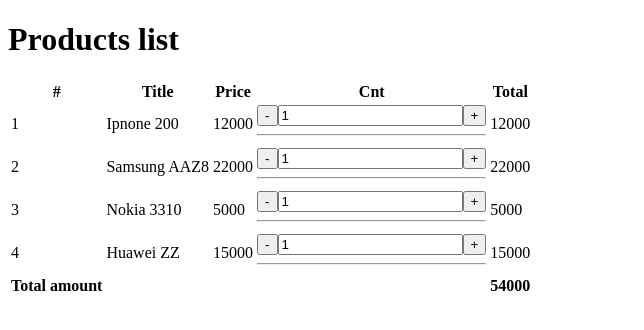
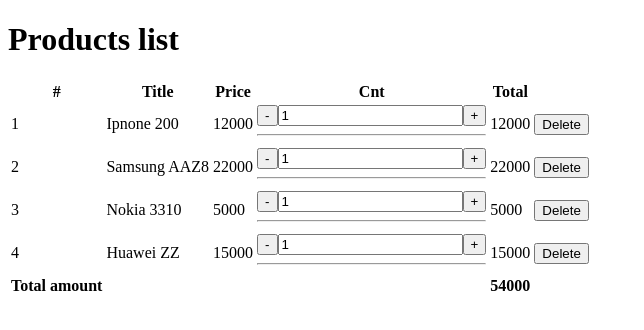
Before and after one commit to Eltach00/react-course, a React app: page / in a window 1280 px wide. Shown: the top 330 px of the page, without its empty margins (0-644 px from the left). Built offline with nearby package versions, Linux system fonts and the light colour scheme.

Commit message:
2-nd hometask is done

```diff
--- a/src/App.js
+++ b/src/App.js
@@ -4,8 +4,12 @@
 export default function(){
 	let [ products, setProducts ] = useState(productsStub());
 
-	let setCnt = (id, cnt) => {
+	const setCnt = (id, cnt) => {
 		setProducts(products.map(pr => pr.id != id ? pr : ({ ...pr, cnt })));
+	}
+
+	const handleDelete = (id) => {
+		setProducts( products.filter( pr => pr.id !== id ))
 	}
 
 	return <div className="tableProduct">
@@ -28,6 +32,7 @@
 							<MinMax max={pr.rest} current={pr.cnt} onChange={cnt => setCnt(pr.id, cnt)} />
 						</td>
 						<td>{ pr.price * pr.cnt }</td>
+						<td> <button onClick= { e => handleDelete( pr.id )} > Delete</button> </td>
 					</tr>
 				) ) }
 				<tr>
```
